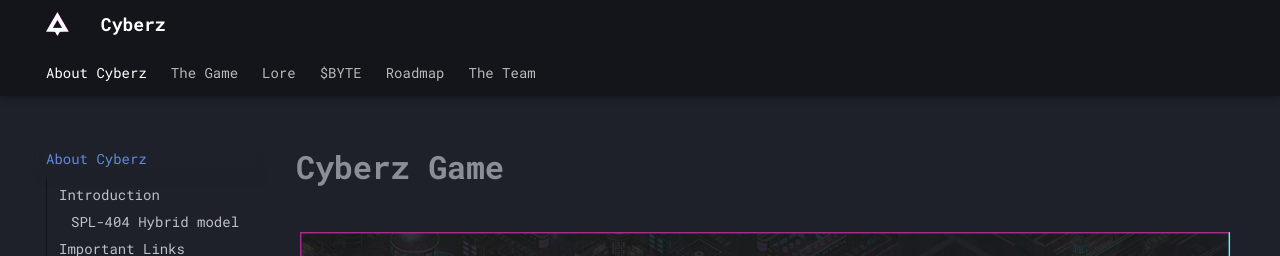
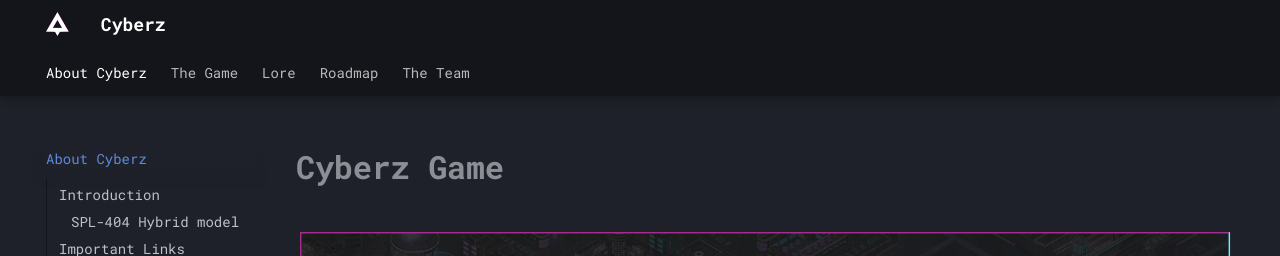
Before and after one commit to Cissoko420/Cyberz-Whitepaper, an MkDocs documentation site: the page built from docs/index.md, in a window 1280 px wide. Shown: the top 256 px of the page. Built offline with MkDocs 1.6.1 and Material for MkDocs 9.7.7, drawn with Linux system fonts in a browser that asks for light colours.

Commit message:
Removed  Tab for now

```diff
--- a/mkdocs.yml
+++ b/mkdocs.yml
@@ -40,7 +40,6 @@
       - 💰 La'Brett: laBrett.md
       - 💻 Syd the Skid: sydTheSkid.md
       - 🏹 Hunter: hunter.md
-  - $BYTE: byte.md
   - Roadmap: roadmap.md
   - The Team: team.md
 
```
